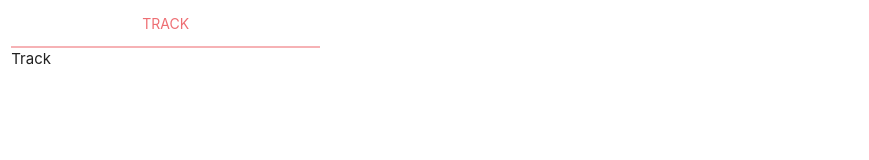
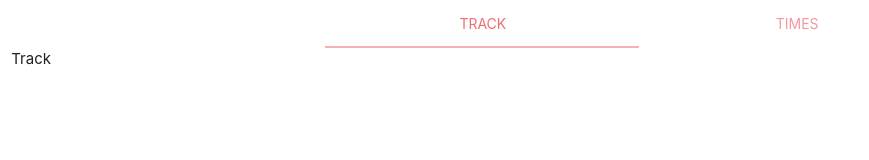
Before and after one commit to Serbroda/time-tracker, an Electron app: page src/index.html in a window 1280 px wide. Shown: the whole page, without its empty margins (0-869 px from the left). Drawn offline with nearby package versions, Linux system fonts and the light colour scheme; files that its build step writes are made by us from their sources; files whose address does not match are found by name.

Commit message:
Center tabls

```diff
--- a/src/index.html
+++ b/src/index.html
@@ -11,10 +11,10 @@
         <div class="window">
             <div class="window-content">
                 <div class="row">
-                    <div class="col s6">
+                    <div class="col s12">
                         <ul class="tabs">
-                            <li class="tab col s6"><a class="active" href="#tab-content-track">Track</a></li>
-                            <li class="tab col s6 offset-s6"><a href="#tab-content-times">Times</a></li>
+                            <li class="tab col s3 offset-s3"><a class="active" href="#tab-content-track">Track</a></li>
+                            <li class="tab col s3"><a href="#tab-content-times">Times</a></li>
                         </ul>
                     </div>
                     <div id="tab-content-track" class="col s12">Track</div>
```
